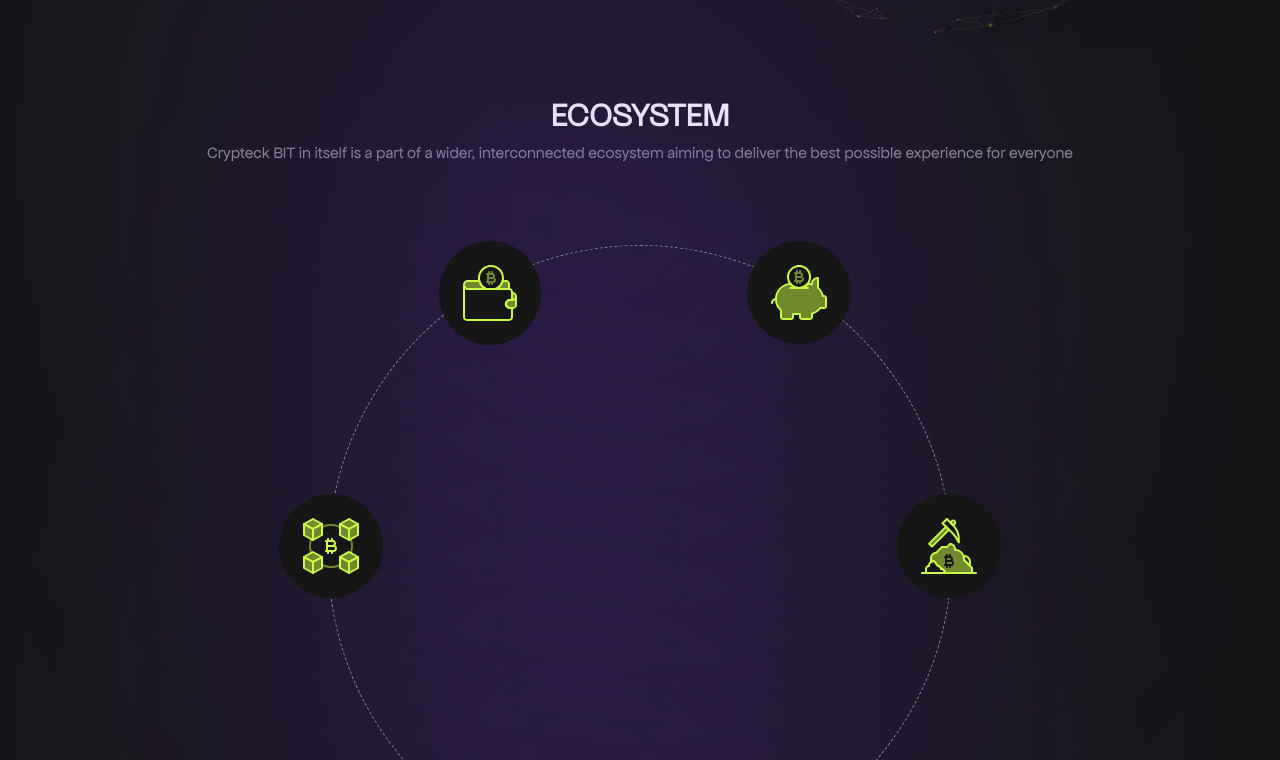
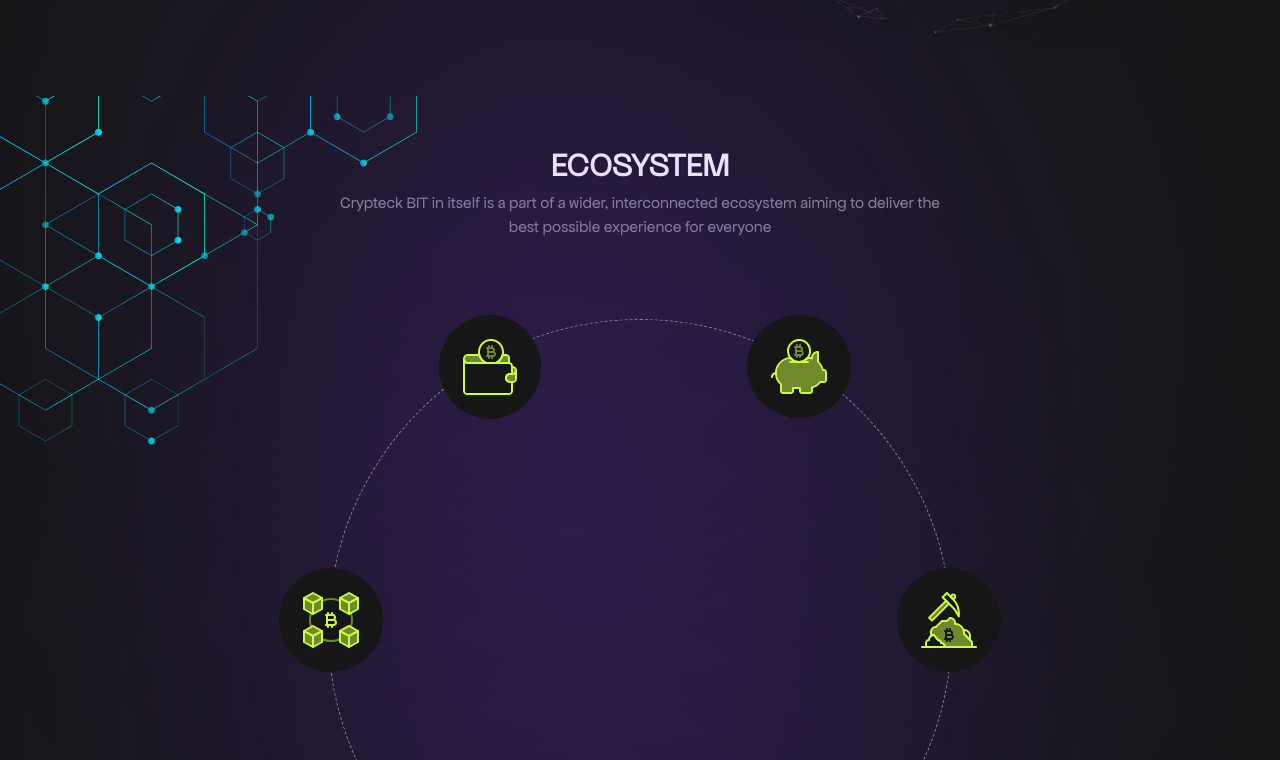
Before and after one commit to 1zzat1lla-Fayzullayev/space, a React (Vite) app: page / in a window 1280 px wide. Shown: the part 1500-2260 px from the top of the page. Built offline with nearby package versions, Linux system fonts and the light colour scheme.

Commit message:
change ecosystem

```diff
--- a/src/components/ecosystem.jsx
+++ b/src/components/ecosystem.jsx
@@ -22,10 +22,22 @@ function Ecosystem() {
     }
   }, []);
 
-  const texts = ["Futures Signals", "Coin Analyzer", "Devs API", "Trading Bots", "Arbitrage Signals", "Full Nodes"];
+  const texts = [
+    "Futures Signals",
+    "Coin Analyzer",
+    "Devs API",
+    "Trading Bots",
+    "Arbitrage Signals",
+    "Full Nodes",
+  ];
 
   return (
-    <div className="mt-[50px] relative mx-[20px] xl:mx-0">
+    <div className="mt-[50px] relative">
+      <div className="md:bg-transparent relative z-[88] bg-[#00000088] px-[20px] xl:px-0">
+        <img
+          src="/ecosystemBorderRight.svg"
+          className="absolute top-0 left-0"
+        />
         <img src="/purpleShadow.svg" className="absolute top-0 left-0" />
         <img
           src="/secondPurpleShadow.svg"
@@ -33,11 +45,11 @@ function Ecosystem() {
         />
 
         <Wrapper>
-        <div className="flex flex-col items-center">
+          <div className="flex flex-col items-center pt-[50px]">
             <h2 className="text-white uppercase font-Neue font-[800] text-[30px]">
               Ecosystem
             </h2>
-          <p className="text-[#898990] font-Apfel text-[16px] text-center">
+            <p className="text-[#898990] font-Apfel text-[16px] text-center max-w-[600px]">
               Crypteck BIT in itself is a part of a wider, interconnected
               ecosystem aiming to deliver the best possible experience for
               everyone
@@ -496,6 +508,7 @@ function Ecosystem() {
           </div>
         </Wrapper>
       </div>
+    </div>
   );
 }
 
```
Also changed, not shown: public/ecosystemBorderRight.svg (added). Lines whose indentation alone changed are shown as unchanged.
